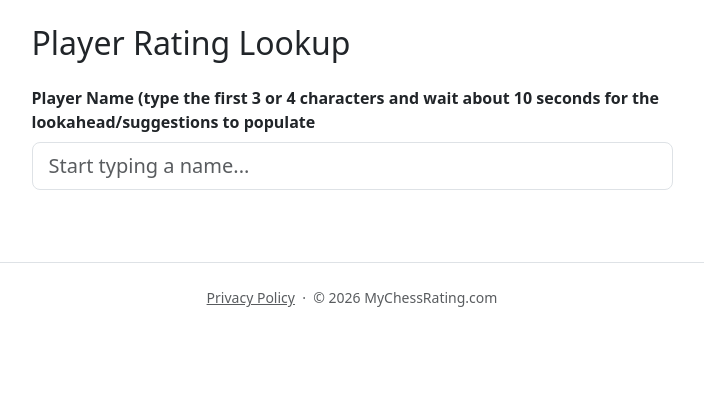
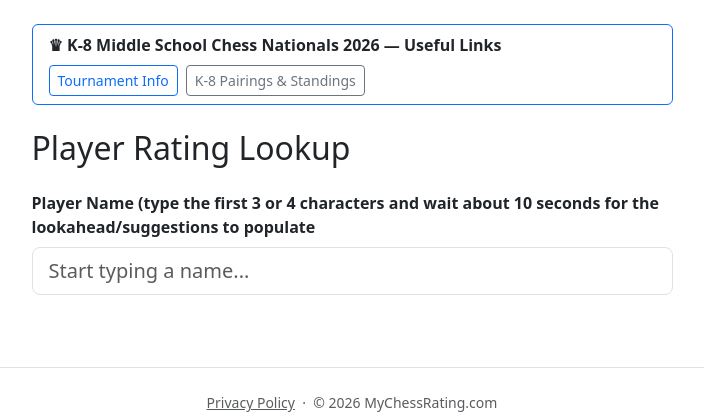
Before and after one commit to rrmaron/chesstournament, a FastAPI app: page /player-lookup in a window 1280 px wide. Shown: the part 56-476 px from the top of the page, without its empty margins (288-992 px from the left). Run offline with FastAPI, Linux system fonts and the light colour scheme; the visitor is signed in with stand-in values (Sample User, id 1).

Commit message:
Add K-8 Nationals useful links to player lookup page
Co-Authored-By: Claude Sonnet 4.6 <noreply@anthropic.com>

```diff
--- a/templates/player_lookup.html
+++ b/templates/player_lookup.html
@@ -9,6 +9,18 @@
 
 <div class="row justify-content-center">
 <div class="col-md-7">
+
+  <div class="card mb-4 border-primary">
+    <div class="card-body py-2 px-3">
+      <div class="fw-semibold mb-2">♛ K-8 Middle School Chess Nationals 2026 — Useful Links</div>
+      <div class="d-flex flex-wrap gap-2">
+        <a href="https://new.uschess.org/nms-championships-2026" target="_blank" rel="noopener"
+           class="btn btn-outline-primary btn-sm">Tournament Info</a>
+        <a href="https://www.uschess.org/results/2026/ms/?page=PAIRINGS&xsection=K8" target="_blank" rel="noopener"
+           class="btn btn-outline-secondary btn-sm">K-8 Pairings &amp; Standings</a>
+      </div>
+    </div>
+  </div>
 
   <h2 class="mb-4">Player Rating Lookup</h2>
 
```
